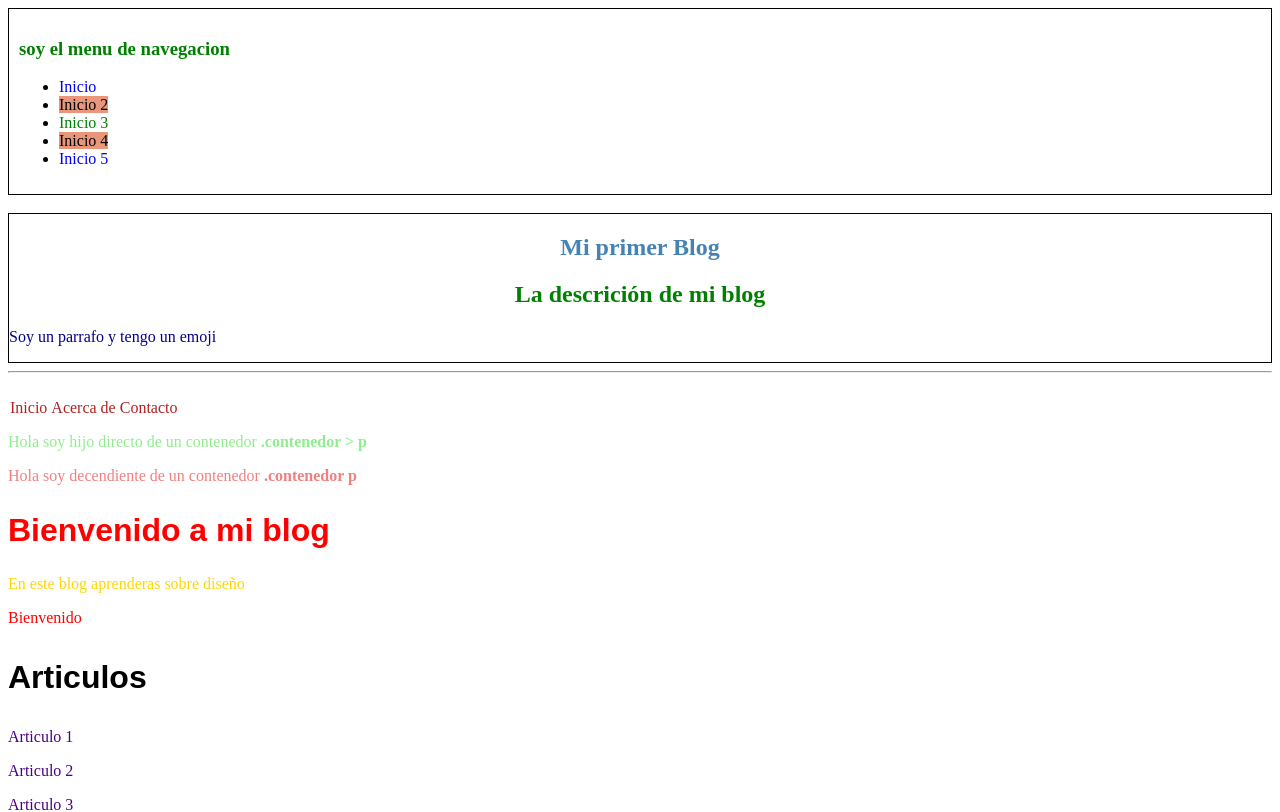
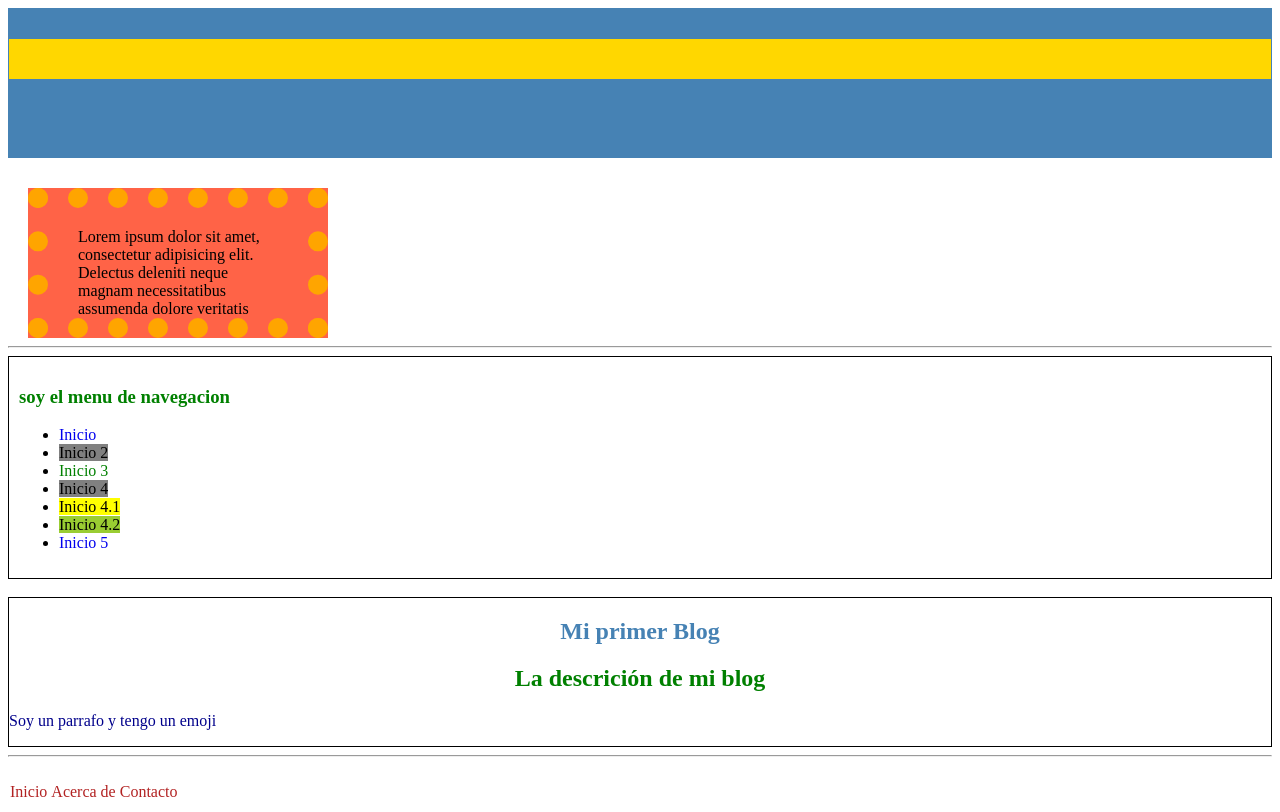
Before and after one commit to evergara/CSS3, an Angular app: page / in a window 1280 px wide. Shown: the top 812 px of the page. Built offline with nearby package versions, Linux system fonts and the light colour scheme.

Commit message:
Box-model

```diff
--- a/src/app/app.component.html
+++ b/src/app/app.component.html
@@ -1,4 +1,6 @@
+<app-box-model></app-box-model>
+<hr />
 <app-selectores-atributos></app-selectores-atributos>
-<hr>
-<br>
+<hr />
+<br />
 <app-selectores-combinadores></app-selectores-combinadores>
--- a/src/app/app.module.ts
+++ b/src/app/app.module.ts
@@ -6,13 +6,15 @@ import { AppComponent } from './app.component';
 import { SelectoresCombinadoresComponent } from './components/selectores-combinadores/selectores-combinadores.component';
 import { SelectoresAtributosComponent } from './components/selectores-atributos/selectores-atributos.component';
 import { SelectoresBasicosComponent } from './components/selectores-basicos/selectores-basicos.component';
+import { BoxModelComponent } from './components/box-model/box-model.component';
 
 @NgModule({
   declarations: [
     AppComponent,
     SelectoresCombinadoresComponent,
     SelectoresAtributosComponent,
-    SelectoresBasicosComponent
+    SelectoresBasicosComponent,
+    BoxModelComponent
   ],
   imports: [
     BrowserModule,
--- /dev/null
+++ b/src/app/components/box-model/box-model.component.html
@@ -0,0 +1,11 @@
+<div class="main">
+  <div class="box box1">
+    <header class="header"></header>
+  </div>
+  <div class="box box2">
+    Lorem ipsum dolor sit amet, consectetur adipisicing elit. Delectus deleniti
+    neque magnam necessitatibus assumenda dolore veritatis voluptate sapiente
+    corporis est perferendis, perspiciatis explicabo? Culpa sequi, obcaecati
+    tenetur possimus delectus voluptatibus.
+  </div>
+</div>
--- /dev/null
+++ b/src/app/components/box-model/box-model.component.scss
@@ -0,0 +1,34 @@
+*{
+    border: 0;
+    padding: 0;
+    box-sizing: border-box;
+}
+
+$primary-color: steelblue;
+$second-color:  tomato;
+$primary-color-header:gold;
+
+.box {
+    width: 300px;
+    height: 150px;
+
+   &.box1{
+      background: $primary-color;
+      margin: 0 auto;
+      width: 100%;
+      border: 1px solid transparent;
+
+      .header{
+        background: $primary-color-header;
+        height: 40px;
+        margin-top: 30px;
+      }
+   }
+   &.box2{
+    background: $second-color;
+    padding: 20px 30px;
+    margin: 30px 0 0 20px;
+    overflow: hidden;
+    border: 20px dotted orange;
+   }
+}
--- /dev/null
+++ b/src/app/components/box-model/box-model.component.ts
@@ -0,0 +1,15 @@
+import { Component, OnInit } from '@angular/core';
+
+@Component({
+  selector: 'app-box-model',
+  templateUrl: './box-model.component.html',
+  styleUrls: ['./box-model.component.scss']
+})
+export class BoxModelComponent implements OnInit {
+
+  constructor() { }
+
+  ngOnInit(): void {
+  }
+
+}
--- a/src/app/components/selectores-atributos/selectores-atributos.component.html
+++ b/src/app/components/selectores-atributos/selectores-atributos.component.html
@@ -24,9 +24,18 @@
       >
     </li>
     <li>
-        <a href="https://developer.mozilla.org"
-          >Inicio 5</a
+      <a href="httpss:// emerson .mozilla.org/es/docs/Web/CSS/CSS_Selectors"
+        >Inicio 4.1</a
       >
+    </li>
+    <li>
+      <a href="emerson-.mozilla.org/es/docs/Web/CSS/CSS_Selectors"
+        >Inicio 4.2</a
+      >
+    </li>
+
+    <li>
+      <a href="https://developer.mozilla.org">Inicio 5</a>
     </li>
   </ul>
 </nav>
--- a/src/app/components/selectores-atributos/selectores-atributos.component.scss
+++ b/src/app/components/selectores-atributos/selectores-atributos.component.scss
@@ -45,10 +45,19 @@ section {
 }
 
 [href*="emerson"]{
-    background: darksalmon;
+    background: grey;
     color: black;
 }
 
+[href|="emerson"]{
+    background: yellowgreen;
+    color: black;
+}
+
+[href~="emerson"]{
+    background: yellow;
+    color: black;
+}
 
 /**
 [attr] [attr=value] [attr~=value]
--- a/src/app/components/selectores-combinadores/selectores-combinadores.component.scss
+++ b/src/app/components/selectores-combinadores/selectores-combinadores.component.scss
@@ -3,6 +3,7 @@ $color__primary: red;
 h2, a, p{
     color: $color__primary;
 }
+
 h2, h3, h4 {
     font-size: 2em;
     font-family: 'Arial';
@@ -34,7 +35,7 @@ nav.contenedor{
    font-weight: bold;
 }
 //Seleciono al hermano abyacente
-h2+p{
+h2 + p{
     color: gold;
 }
 //Seleciono a todos los hermanos abyacente
```
Also changed, not shown: 1 other file (tests, documents, lock files or other folders). Lines whose indentation alone changed are shown as unchanged.
